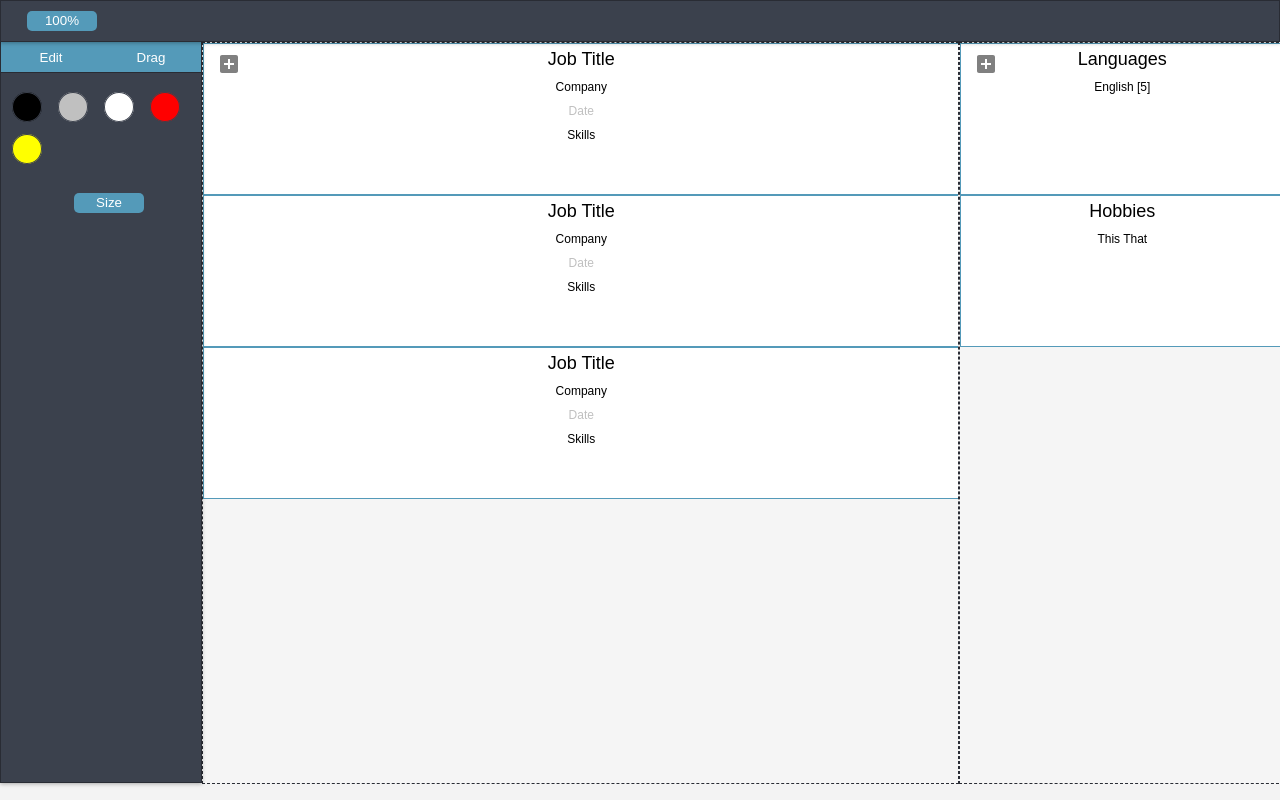
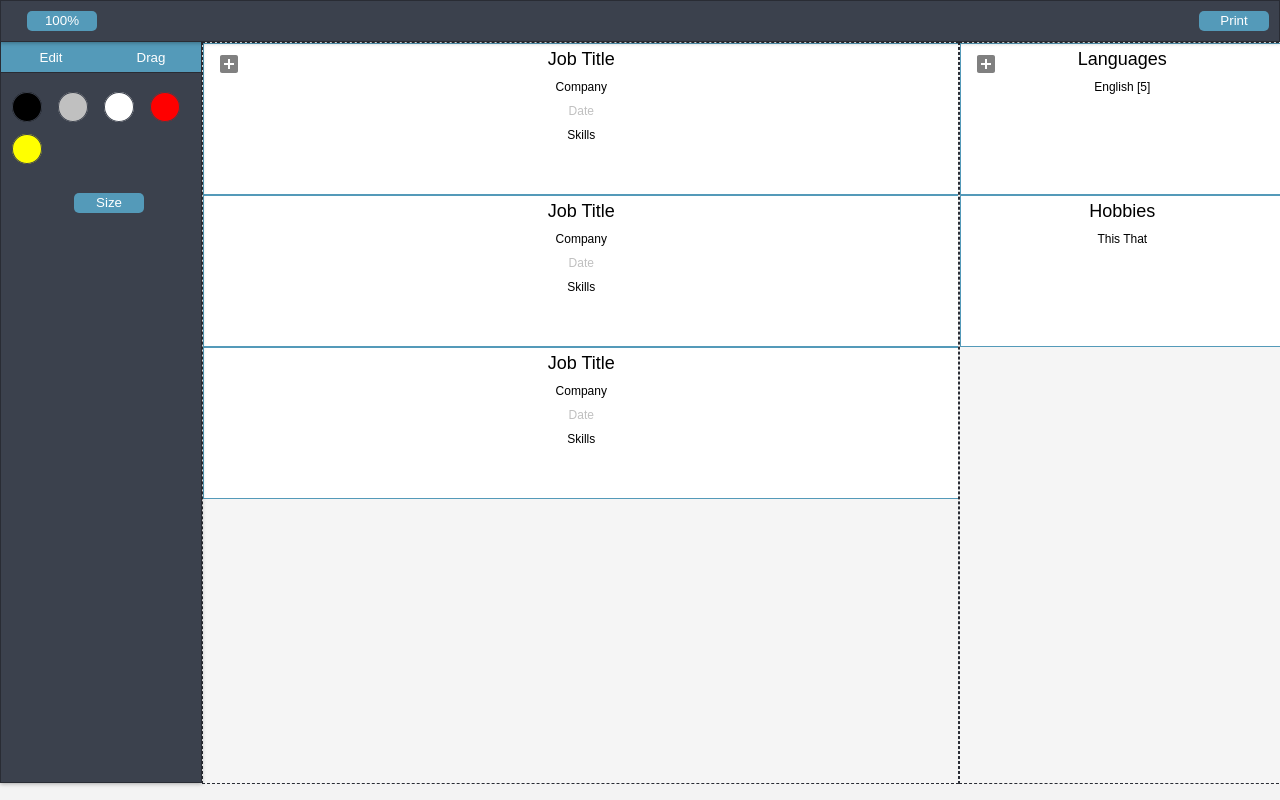
Before and after one commit to FStriewski/Cv-builder, a React (Create React App) app: page / in a window 1280 px wide. Built offline with nearby package versions, Linux system fonts and the light colour scheme.

Commit message:
Add print

```diff
--- a/package.json
+++ b/package.json
@@ -10,6 +10,8 @@
     "draft-js": "^0.10.5",
     "enzyme": "^3.10.0",
     "enzyme-adapter-react-16": "^1.14.0",
+    "html2canvas": "^1.0.0-rc.3",
+    "jspdf": "^1.5.3",
     "react": "^16.7.0-alpha",
     "react-dom": "^16.7.0-alpha",
     "react-draggable": "^3.3.0",
--- a/src/App.tsx
+++ b/src/App.tsx
@@ -10,9 +10,25 @@ import './styles/index';
 import SelectionState, { SelectionStateProvider } from './lib/Selection';
 import { initialState } from './data/initialData';
 import { DraggableHOC } from './lib/DraggableHOC';
+import * as jsPDF from 'jspdf';
+import html2canvas from 'html2canvas';
+
 
 class App extends React.Component {
-  public render() {
+
+  printDocument = () => {
+    const input = document.getElementById('print');
+    console.log(input);
+    html2canvas(input).then(canvas => {
+      const imgData = canvas.toDataURL('image/png');
+      const pdf = new jsPDF();
+      pdf.addImage(imgData, 'JPEG', 0, 0);
+      // pdf.output('dataurlnewwindow');
+      pdf.save('download.pdf');
+    });
+  };
+
+  render() {
     return (
       <CVState json={initialState}>
         <ModeState>
@@ -22,9 +38,10 @@ class App extends React.Component {
                 {({ selectedId }) => (
                   <ZoomStateProvider>
                     <StyledApp>
-                      <Header />
+                      <Header print={this.printDocument} />
                       <SideBar selected={selectedId} />
-                      <MainStage selected={selectedId} />
+                      <MainStage
+                      />
                     </StyledApp>
                   </ZoomStateProvider>
                 )}
--- a/src/components/Header.tsx
+++ b/src/components/Header.tsx
@@ -1,11 +1,13 @@
 import * as React from 'react';
 import { Header as StyledHeader } from '../styles/Header';
-import {Zoom} from './Zoom';
+import { Zoom } from './Zoom';
+import { Button } from 'src/styles/Button';
 
-const Header = () => (
-  <div>
-    <StyledHeader><Zoom/></StyledHeader>
-  </div>
+const Header = ({ print }) => (
+    <StyledHeader>
+      <Zoom />
+      <Button onClick={print}>Print</Button>
+    </StyledHeader>
 );
 
 export default Header;
--- a/src/components/mainstage/MainStage.tsx
+++ b/src/components/mainstage/MainStage.tsx
@@ -95,10 +95,10 @@ const MainStage = props => {
   return (
     <CV>
       {({ header, nodes, paragraphs, deleteNode, addNode }: IRenderProps) => (
-          <ZoomState>
-            {({ zoomValue }) => (
-              <StyledMainStage zoom={zoomValue}>
-                <Col1>
+        <ZoomState>
+          {({ zoomValue }) => (
+            <StyledMainStage zoom={zoomValue} id="print">
+                <Col1 >
                   <ColumnButton onClick={() => addNode(Position.COL1)}>
                     <MdAddBox size={24} />
                   </ColumnButton>
@@ -124,9 +124,9 @@ const MainStage = props => {
                     <MdAddBox size={24} />
                   </ColumnButton>
                 </Col2>
-              </StyledMainStage>
-            )}
-          </ZoomState>
+            </StyledMainStage>
+          )}
+        </ZoomState>
       )}
     </CV>
   );
```
Also changed, not shown: src/lib/Export.tsx (+46 -44 lines), 1 other file (tests, documents, lock files or other folders).
